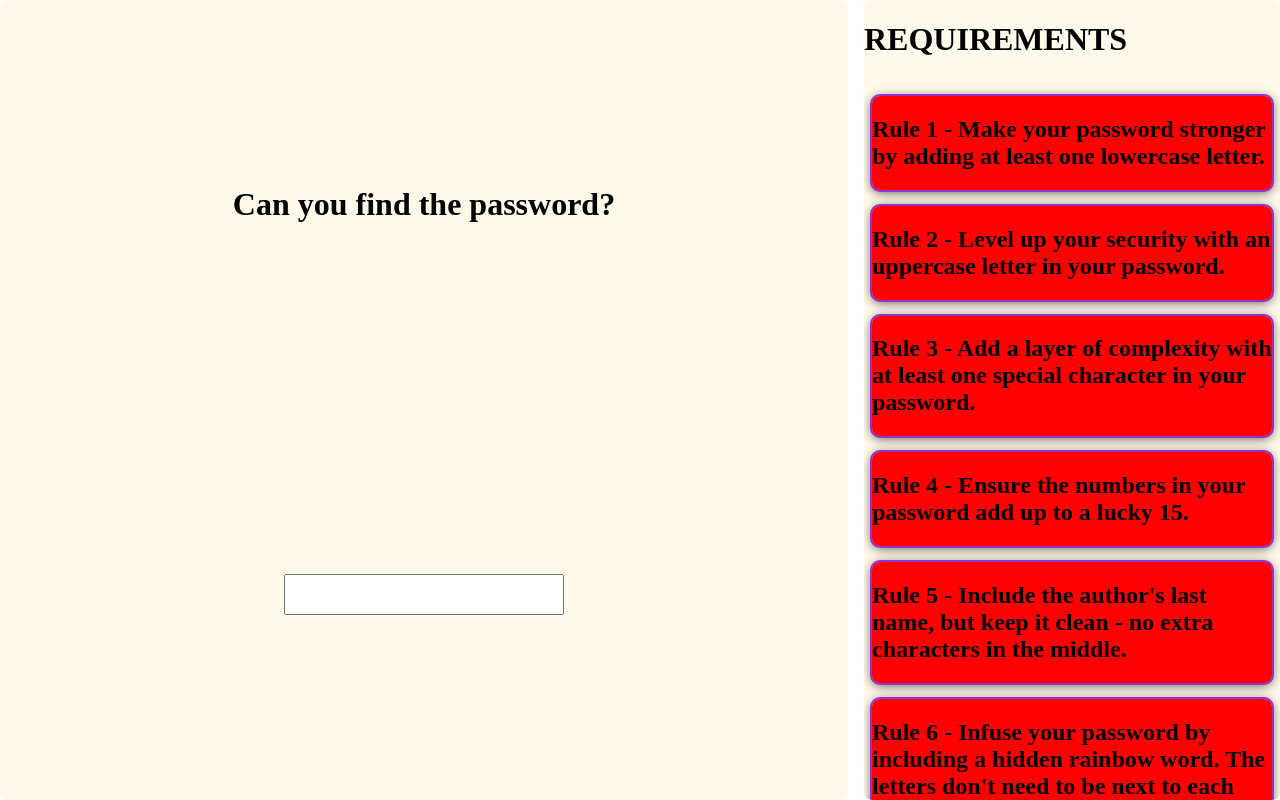
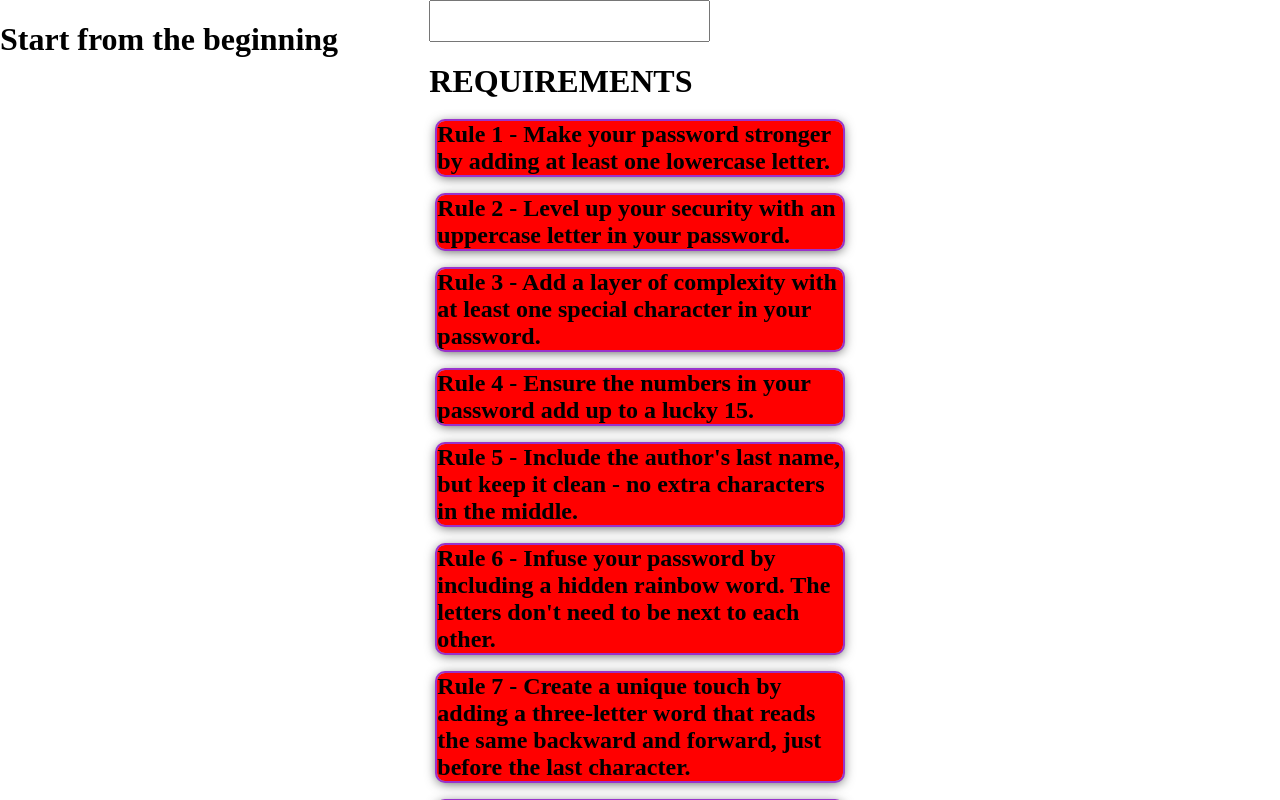
Before and after one commit to DrTevzadze/find_password, a React (Vite) app: page / in a window 1280 px wide. Shown: the top 800 px of the page. Built offline with nearby package versions, Linux system fonts and the light colour scheme.

Commit message:
rewrite css. Make app look like neal.fun

```diff
--- a/src/App.css
+++ b/src/App.css
@@ -1,3 +1,7 @@
+:root {
+  --background-color: #fffae9;
+}
+
 body {
   margin: 0;
   padding: 0;
@@ -5,32 +9,23 @@
 
 .grid-container {
   display: grid;
-  grid-template-columns: repeat(3, 1fr);
-  gap: 1rem;
+  grid-template-columns: 1fr 1fr 1fr;
+  gap: 0.5rem;
   box-sizing: border-box;
   background-color: #fff; /* Change the color of the gap */
   height: 100vh;
 }
 
-/* #region - Section*/
+/* #region - Info */
 
-.left-section,
-.right-section {
-  display: grid;
-  background-color: #fffae9;
-  border-radius: 8px;
-}
+/* #endregion */
 
-.left-section {
-  place-items: center;
-  grid-column: span 2;
-  overflow: hidden;
-}
+/* #region - Main Section */
 
-.right-section {
-  gap: 1rem;
-  overflow-y: auto;
-}
+/* #endregion */
+
+/* #region - Scoreboard */
+
 /* #endregion */
 
 /* #region - Cards */
@@ -54,7 +49,7 @@
 
 /* #endregion */
 
-/* #region - Left Section */
+/* #region - Input */
 .pass-section input {
   font-size: 24px;
   text-align: center;
@@ -63,6 +58,7 @@
   box-sizing: content-box;
   transition: all 0.3s ease;
   padding: 0.3rem;
+  text-wrap: wrap;
 }
 
 /* #endregion */
--- a/src/App.jsx
+++ b/src/App.jsx
@@ -8,18 +8,19 @@
 
   return (
     <div className="grid-container">
-      <div className="left-section">
-        <h1>Can you find the password?</h1>
-        <PasswordSection
-          change={(e) => setText(e.target.value)}
-        />
+      {/* Left Section */}
+      <div className="info">
+        <h1>Start from the beginning</h1>
       </div>
-      <div className="right-section">
-        <div className="right-section-header">
+      {/* Main Section */}
+      <div className="main-section">
+        <PasswordSection change={(e) => setText(e.target.value)} />
+        <div className="rules">
           <h1>REQUIREMENTS</h1>
         </div>
         <RequirementSection text={text} />
       </div>
+      {/* Right Section */}
     </div>
   );
 }
```
